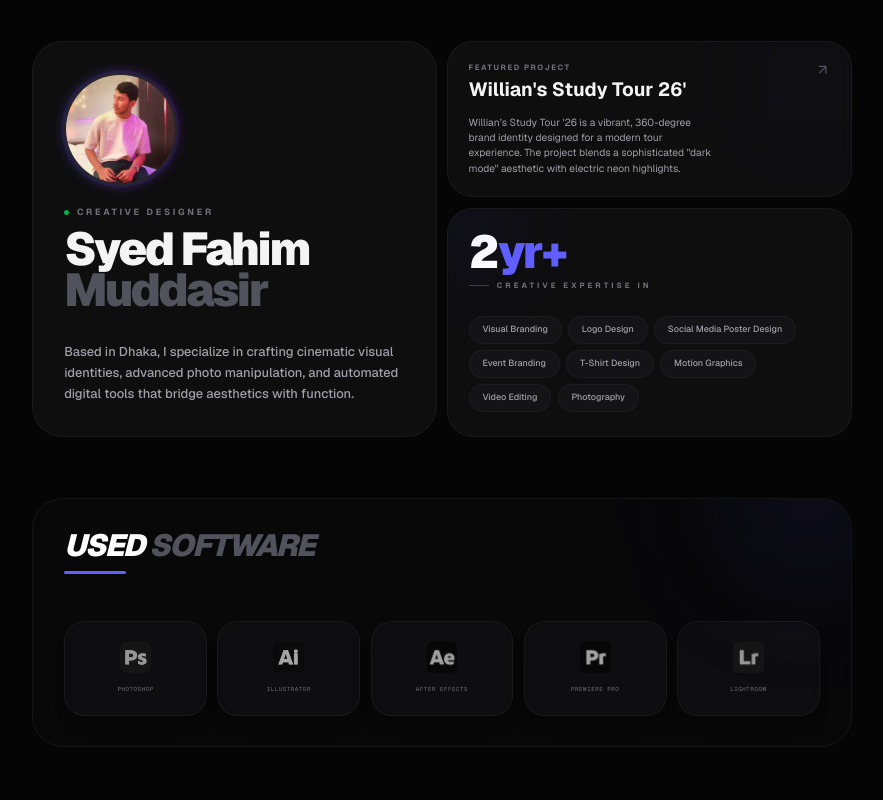
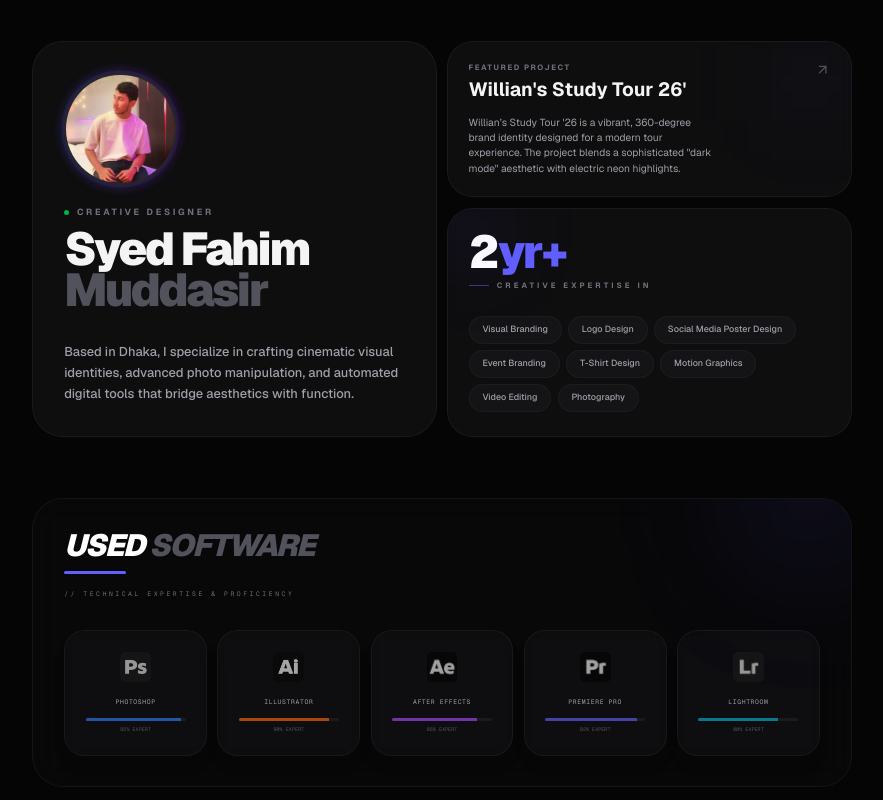
Before and after one commit to Fahim-hash/portfolio, a Next.js app: page / in a window 1280 px wide. Shown: the top 800 px of the page, without its empty margins (198-1081 px from the left). Built offline with nearby package versions, Linux system fonts and the light colour scheme.

Commit message:
Update page.tsx

```diff
--- a/app/page.tsx
+++ b/app/page.tsx
@@ -196,41 +196,37 @@ const testimonials = [
   <div className="absolute top-[-10%] left-[-5%] w-32 h-32 bg-indigo-600/10 blur-[60px] rounded-full group-hover:bg-indigo-600/20 transition-all duration-700" />
 </motion.div>
 
-{/* --- PREMIUM DESIGN ARSENAL SECTION --- */}
+{/* --- USED SOFTWARE SECTION WITH PROGRESS BARS --- */}
 <motion.div
   variants={item}
   className="md:col-span-4 mt-20 mb-8 border border-white/5 bg-zinc-900/20 backdrop-blur-xl rounded-[3rem] p-8 md:p-12 overflow-hidden relative"
 >
-  {/* Background Glow Effect */}
   <div className="absolute top-0 right-0 -translate-y-1/2 translate-x-1/4 w-64 h-64 bg-indigo-500/10 blur-[100px] rounded-full" />
 
   <div className="relative z-10 mb-12 flex flex-col items-center md:items-start text-center md:text-left">
-    <h2 className="text-4xl md:text-5xl font-black tracking-[calc(-0.05em)] italic uppercase text-white leading-none">
+    <h2 className="text-4xl md:text-5xl font-black tracking-tighter italic uppercase text-white leading-none">
       Used <span className="text-zinc-600">Software</span>
     </h2>
     <div className="h-1.5 w-24 bg-indigo-500 mt-4 rounded-full" />
     <p className="text-zinc-500 font-mono text-[10px] tracking-[0.4em] uppercase mt-6">
-
+      // Technical Expertise & Proficiency
     </p>
   </div>
 
-  {/* Figma removed - Grid adjusted to 5 columns for desktop */}
   <div className="grid grid-cols-2 sm:grid-cols-3 md:grid-cols-5 gap-4 relative z-10">
     {[
-      { name: "Photoshop", img: "ps.png", color: "hover:shadow-blue-500/10" },
-      { name: "Illustrator", img: "ai.png", color: "hover:shadow-orange-500/10" },
-      { name: "After Effects", img: "ae.png", color: "hover:shadow-purple-500/10" },
-      { name: "Premiere Pro", img: "pr.png", color: "hover:shadow-indigo-500/10" },
-      { name: "Lightroom", img: "lr.png", color: "hover:shadow-cyan-500/10" },
+      { name: "Photoshop", img: "ps.png", level: "95%", color: "bg-blue-500" },
+      { name: "Illustrator", img: "ai.png", level: "90%", color: "bg-orange-500" },
+      { name: "After Effects", img: "ae.png", level: "85%", color: "bg-purple-500" },
+      { name: "Premiere Pro", img: "pr.png", level: "92%", color: "bg-indigo-500" },
+      { name: "Lightroom", img: "lr.png", level: "80%", color: "bg-cyan-500" },
     ].map((skill) => (
       <motion.div
         key={skill.name}
         whileHover={{ scale: 1.05, y: -5 }}
-        className={`group relative flex flex-col items-center justify-center p-8 rounded-[2rem] border border-white/5 bg-white/[0.02] backdrop-blur-md transition-all duration-500 shadow-xl ${skill.color}`}
+        className="group relative flex flex-col items-center justify-center p-8 rounded-[2rem] border border-white/5 bg-white/[0.02] backdrop-blur-md transition-all duration-500 shadow-xl"
       >
-        <div className="absolute inset-0 rounded-[2rem] bg-gradient-to-br from-white/[0.03] to-transparent opacity-0 group-hover:opacity-100 transition-opacity" />
-
-        <div className="relative w-12 h-12 mb-5 transition-all duration-500 transform group-hover:scale-110">
+        <div className="relative w-12 h-12 mb-6 transition-all duration-500 transform group-hover:scale-110">
             <img
                 src={`/logos/${skill.img}`}
                 alt={skill.name}
@@ -238,13 +234,22 @@ const testimonials = [
             />
         </div>
 
-        <span className="text-[9px] font-mono tracking-widest uppercase text-zinc-500 group-hover:text-white transition-all duration-500">
+        <span className="text-[10px] font-mono tracking-widest uppercase text-zinc-400 group-hover:text-white transition-all duration-500 mb-4">
           {skill.name}
         </span>
 
-        {/* Animated Corner Border */}
-        <div className="absolute top-4 right-4 w-2 h-2 border-t border-r border-white/0 group-hover:border-white/40 transition-all duration-500" />
-        <div className="absolute bottom-4 left-4 w-2 h-2 border-b border-l border-white/0 group-hover:border-white/40 transition-all duration-500" />
+        {/* --- PROFICIENCY BAR --- */}
+        <div className="w-full h-1.5 bg-white/5 rounded-full overflow-hidden relative">
+            <motion.div
+                initial={{ width: 0 }}
+                whileInView={{ width: skill.level }}
+                transition={{ duration: 1.5, ease: "easeOut" }}
+                className={`absolute top-0 left-0 h-full ${skill.color} opacity-60 group-hover:opacity-100 transition-opacity`}
+            />
+        </div>
+        <span className="text-[8px] font-mono text-zinc-600 mt-2 group-hover:text-zinc-300 transition-colors">
+            {skill.level} EXPERT
+        </span>
       </motion.div>
     ))}
   </div>
```
